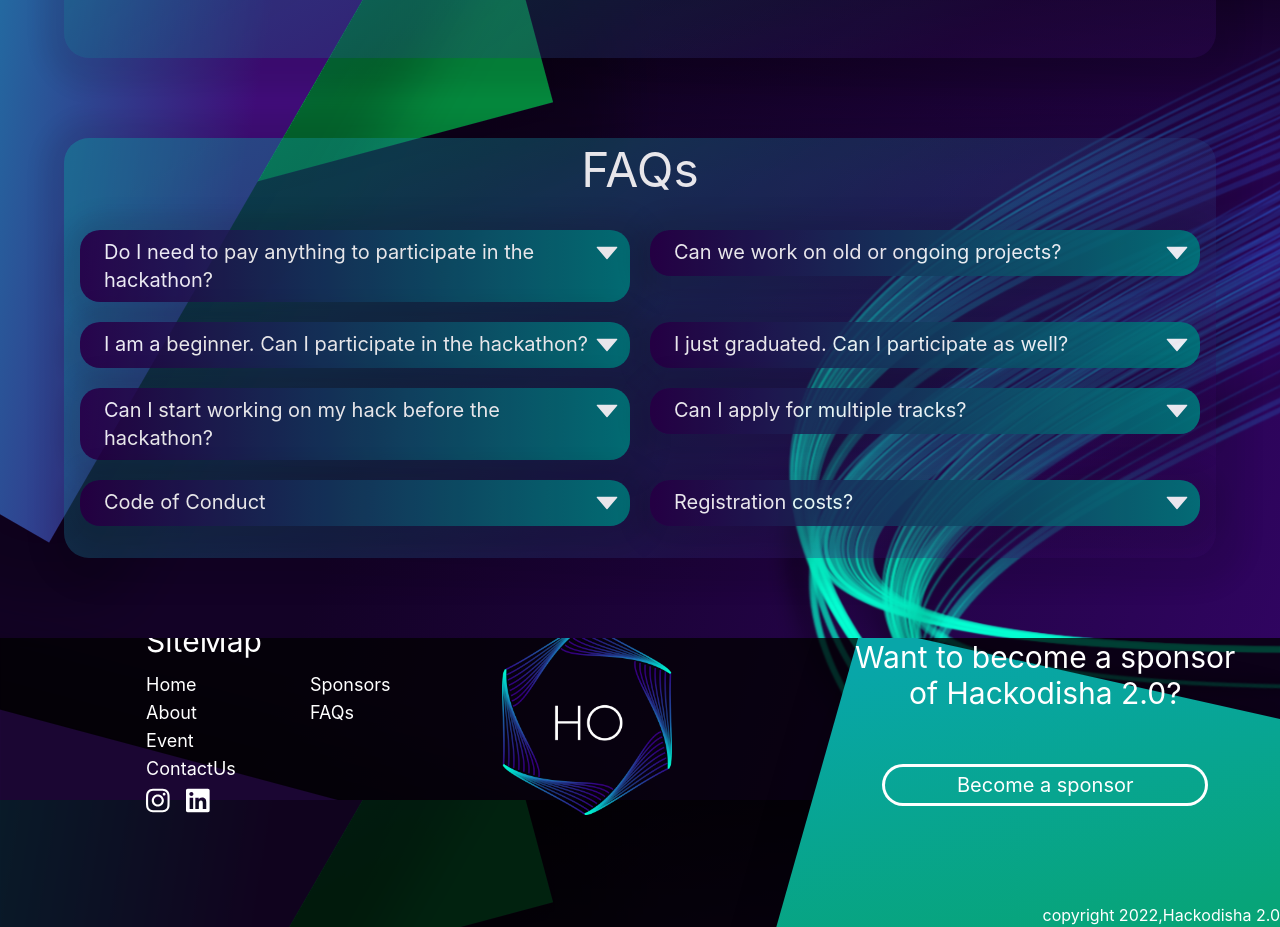
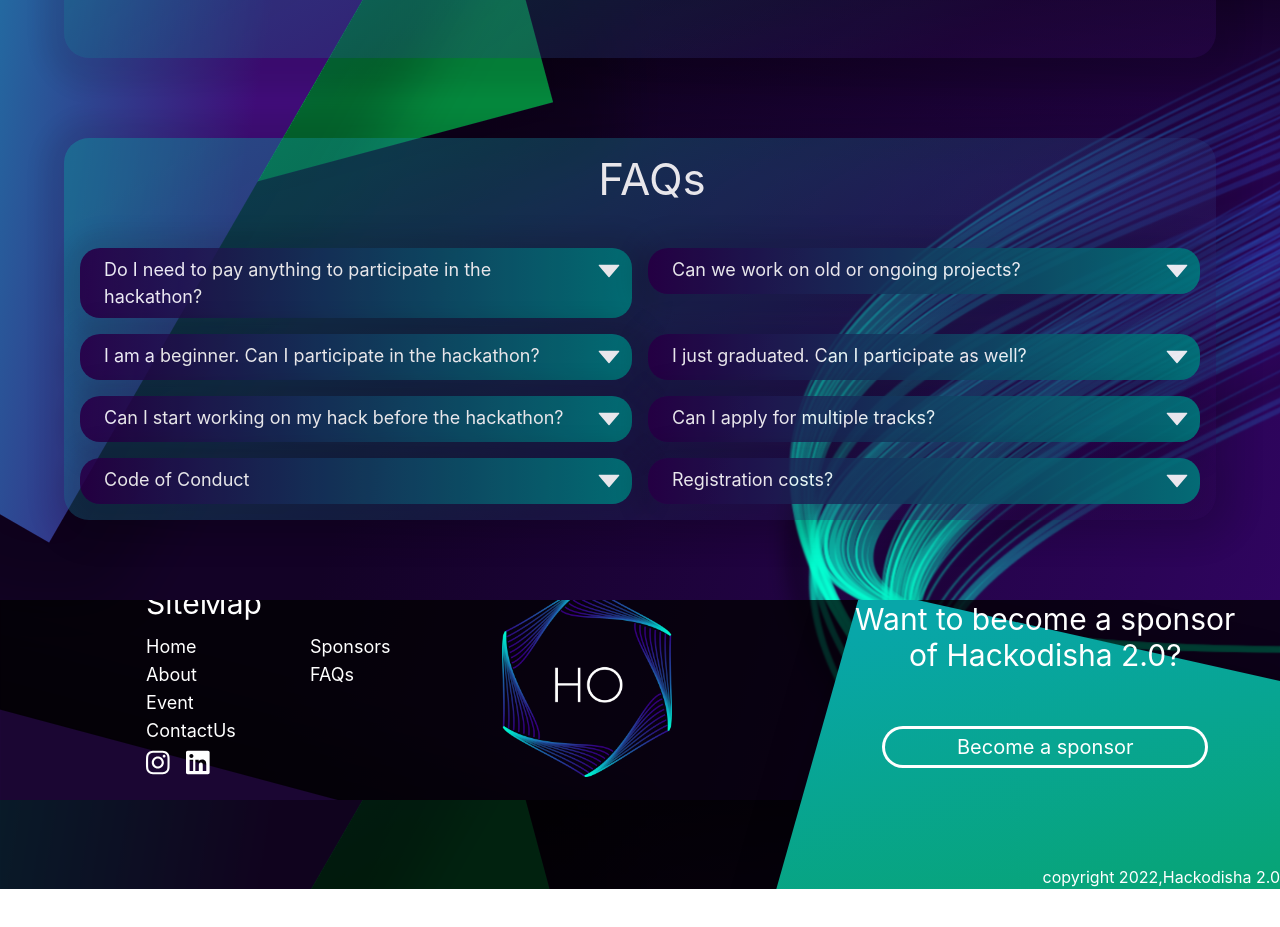
Before and after one commit to shirsho-roy/Hackodisha2022, a React (Create React App) app: page / in a window 1280 px wide. Shown: the part 4000-4927 px from the top of the page. After the commit the page ends 4889 px from the top, so only its background shows below. Built offline with nearby package versions, Linux system fonts and the light colour scheme.

Commit message:
FAQ updated

```diff
--- a/src/components/FAQ/FAQ.js
+++ b/src/components/FAQ/FAQ.js
@@ -1,32 +1,48 @@
-import React ,{useState} from 'react'
-import data from './data';
-import SingleQuestion from './Question';
+import React, { useState, useEffect } from "react";
+import data from "./data";
+import SingleQuestion from "./Question";
 
 const FAQ = () => {
+  const [isMobile, setIsMobile] = useState(window.innerWidth < 1200);
 
-    const [questions,setQuestions] = useState(data);
+  {
+    /* Performs similarly to componentDidMount in classes */
+  }
+  useEffect(() => {
+    window.addEventListener(
+      "resize",
+      () => {
+        const ismobile = window.innerWidth < 1200;
+        if (ismobile !== isMobile) setIsMobile(ismobile);
+      },
+      false
+    );
+  }, [isMobile]);
+
+  const [questions, setQuestions] = useState(data);
   return (
     <>
-    <div className='container flex flex-col w-full pb-4'>
-        <h3 className='text-5xl text-white mb-5 pt-2 '> FAQs</h3>
-        <div className='grid grid-cols-2 gap-5 justify-center justify-items-center text-xl p-4 w-full '>
+      <section id="Faq">
+        <div
+          className={`${
+            isMobile ? "none" : "container"
+          } flex flex-col w-full pb-4 p-6 sm:p-0`}
+        >
+          <h3 className="text-[44px] text-white mb-5 pt-2 pl-6"> FAQs</h3>
+          <div className="grid grid-cols-1 lg:grid-cols-2 gap-4 justify-center justify-items-center text-[14px] md:text-[16px] lg:text-[18px] p-4 w-full ">
+            {questions.map((question) => {
+              return (
+                <SingleQuestion
+                  key={question.id}
+                  {...question}
+                ></SingleQuestion>
+              );
+            })}
+          </div>
+        </div>
+      </section>
+    </>
+  );
+};
 
-        {questions.map((question) => {
-            return (
-              <SingleQuestion key={question.id} {...question}></SingleQuestion>
-            );
-          })}
-
-
-</div>
-
-
-        </div>
-
-
-
-    </>
-  )
-}
-
-export default FAQ
+export default FAQ;
```
